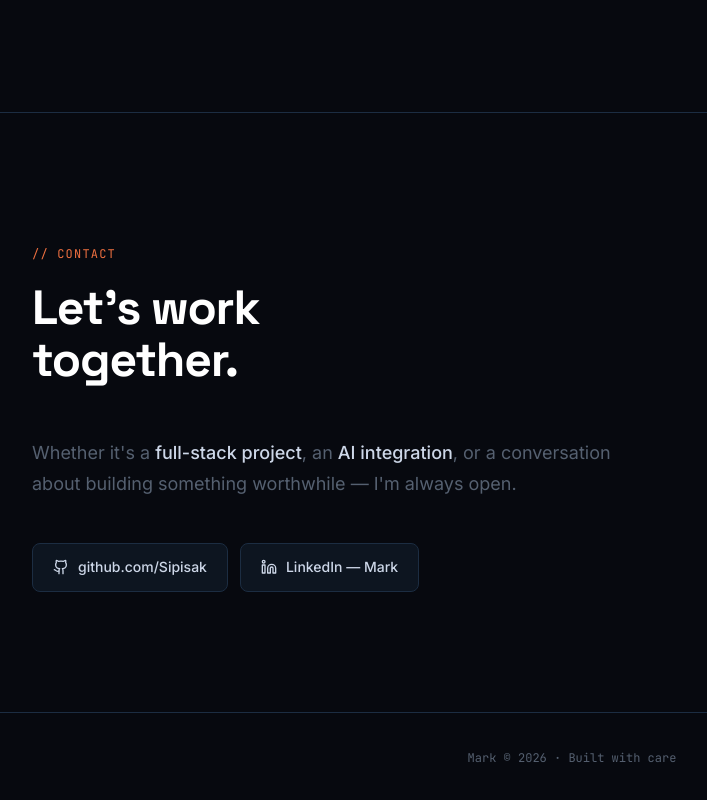
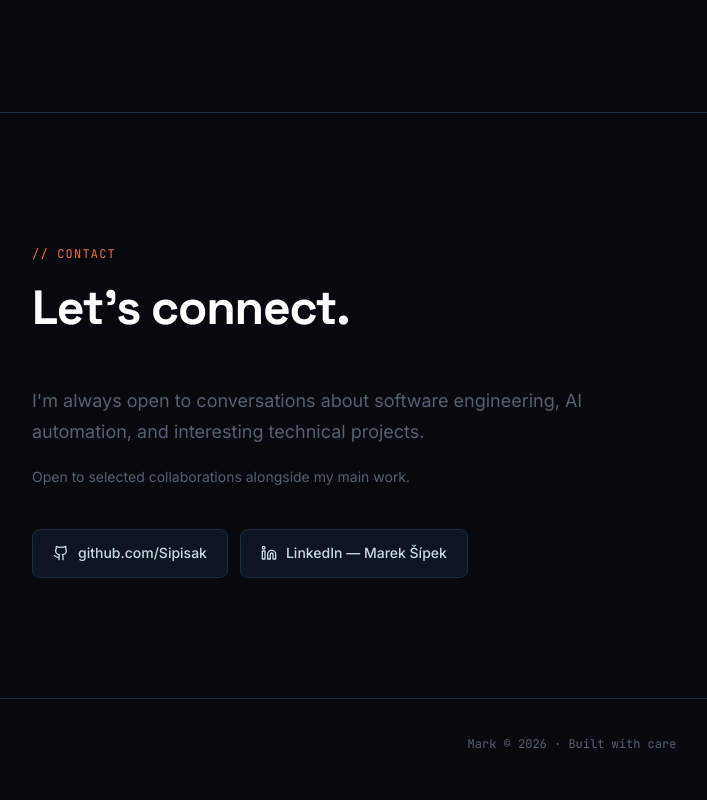
Before and after one commit to Sipisak/mark-portfolio, a React (Vite) app: page / in a window 1280 px wide. Shown: the part 3884-4684 px from the top of the page, without its empty margins (68-775 px from the left). Built offline with nearby package versions, Linux system fonts and the light colour scheme.

Commit message:
content: make contact section collaboration-neutral

```diff
--- a/src/sections/Contact.tsx
+++ b/src/sections/Contact.tsx
@@ -53,31 +53,36 @@ export function Contact() {
       }}
     >
       <div style={{ maxWidth: 1080, margin: "0 auto" }}>
-        <div style={{ maxWidth: 580 }}>
+        <div style={{ maxWidth: 650 }}>
           <FadeUp>
             <Label>{"// Contact"}</Label>
           </FadeUp>
           <FadeUp delay={0.1}>
-            <SectionTitle>
-              Let's work
-              <br />
-              together.
-            </SectionTitle>
+            <SectionTitle>Let's connect.</SectionTitle>
           </FadeUp>
 
           <FadeUp delay={0.2}>
-            <p style={{ fontSize: 18, color: T.muted, lineHeight: 1.7, marginBottom: 44 }}>
-              Whether it's a{" "}
-              <span style={{ color: T.text, fontWeight: 500 }}>full-stack project</span>, an{" "}
-              <span style={{ color: T.text, fontWeight: 500 }}>AI integration</span>, or a
-              conversation about building something worthwhile — I'm always open.
+            <p style={{ fontSize: 18, color: T.muted, lineHeight: 1.7, marginBottom: 18 }}>
+              I'm always open to conversations about software engineering,
+              AI automation, and interesting technical projects.
+            </p>
+            <p style={{ fontSize: 14, color: T.muted, lineHeight: 1.7, marginBottom: 40 }}>
+              Open to selected collaborations alongside my main work.
             </p>
           </FadeUp>
 
           <FadeUp delay={0.3}>
             <div style={{ display: "flex", flexWrap: "wrap", gap: 12 }}>
-              <ContactLink href="https://github.com/Sipisak" icon={<Github size={16} />} label="github.com/Sipisak" />
-              <ContactLink href="https://www.linkedin.com/in/marek-%C5%A1%C3%ADpek-74322825a" icon={<Linkedin size={16} />} label="LinkedIn — Mark" />
+              <ContactLink
+                href="https://github.com/Sipisak"
+                icon={<Github size={16} />}
+                label="github.com/Sipisak"
+              />
+              <ContactLink
+                href="https://www.linkedin.com/in/marek-%C5%A1%C3%ADpek-74322825a"
+                icon={<Linkedin size={16} />}
+                label="LinkedIn — Marek Šípek"
+              />
             </div>
           </FadeUp>
         </div>
```
